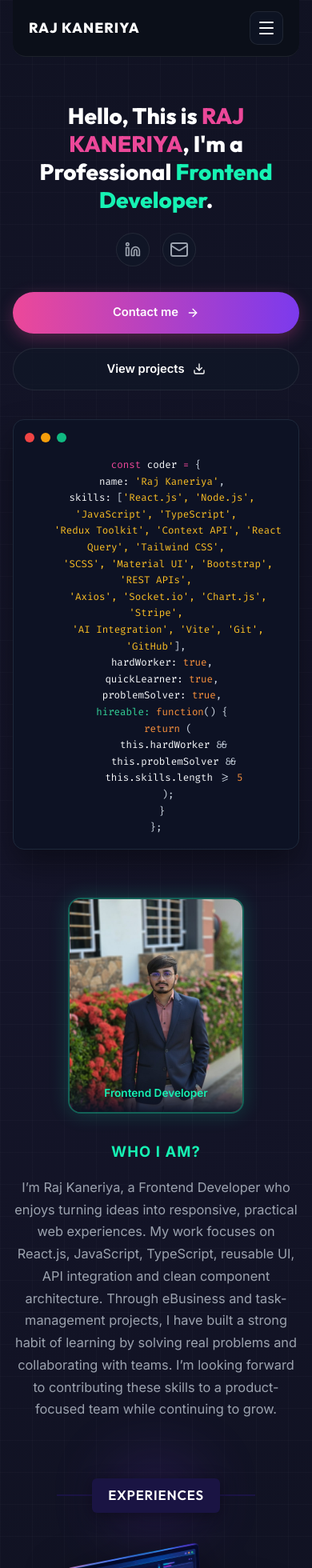
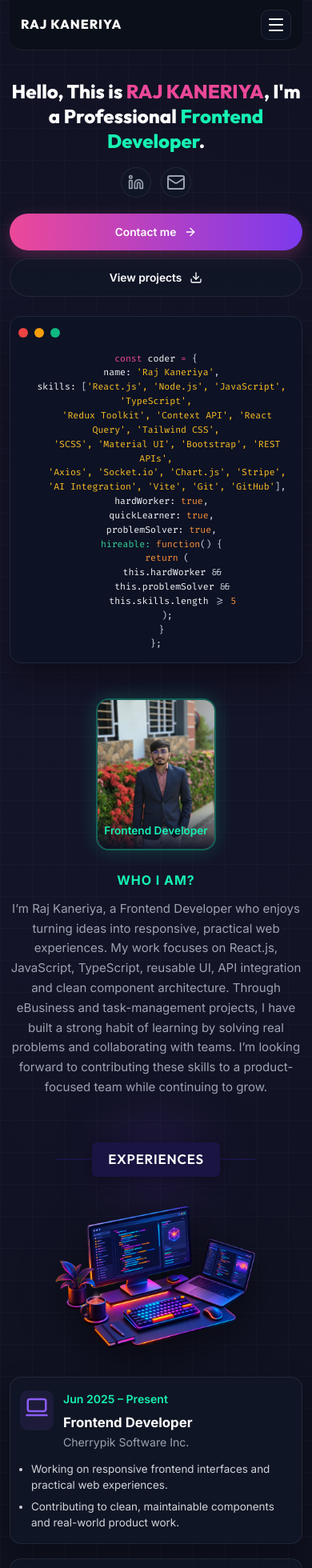
Before and after one commit to Raj-6090/Raj-Linkedin-Portfolio, a React (Vite) app: page / in a window 390 px wide. Shown: the top 1960 px of the page at 80% size. Built offline with nearby package versions, Linux system fonts and the light colour scheme.

Commit message:
Add dedicated Galaxy S25 & mobile view CSS responsiveness

```diff
--- a/src/index.css
+++ b/src/index.css
@@ -1438,3 +1438,324 @@ footer {
     display: none !important;
   }
 }
+
+/* ==========================================================================
+   Comprehensive Mobile View Optimization (Galaxy S25, iPhone & Android devices)
+   ========================================================================== */
+@media (max-width: 480px) {
+  html, body {
+    width: 100vw !important;
+    max-width: 100vw !important;
+    overflow-x: hidden !important;
+  }
+
+  .ashik-style {
+    padding: 0 12px !important;
+    width: 100% !important;
+    max-width: 100vw !important;
+    overflow-x: hidden !important;
+  }
+
+  /* Header & Navigation */
+  .ref-nav {
+    padding: 12px 14px !important;
+    margin-bottom: 12px !important;
+  }
+
+  .ref-logo {
+    font-size: 1rem !important;
+  }
+
+  .menu-trigger {
+    width: 38px !important;
+    height: 38px !important;
+  }
+
+  /* Hero Section */
+  .ref-hero {
+    padding: 24px 0 16px !important;
+    gap: 24px !important;
+  }
+
+  .hero-copy h1 {
+    font-size: 1.5rem !important;
+    line-height: 1.3 !important;
+    margin-bottom: 16px !important;
+    word-break: break-word !important;
+  }
+
+  .socials {
+    margin-bottom: 20px !important;
+    gap: 12px !important;
+  }
+
+  .socials a {
+    width: 38px !important;
+    height: 38px !important;
+  }
+
+  .hero-actions {
+    flex-direction: column !important;
+    width: 100% !important;
+    gap: 10px !important;
+  }
+
+  .outline-cta,
+  .fill-cta {
+    width: 100% !important;
+    justify-content: center !important;
+    padding: 12px 16px !important;
+    font-size: 0.86rem !important;
+  }
+
+  .terminal-card {
+    padding: 14px 10px !important;
+    width: 100% !important;
+    overflow: hidden !important;
+  }
+
+  .terminal-card pre {
+    font-size: 0.72rem !important;
+    line-height: 1.55 !important;
+    white-space: pre-wrap !important;
+    word-break: break-word !important;
+  }
+
+  /* About Section */
+  .about-section {
+    padding-top: 28px !important;
+    padding-bottom: 28px !important;
+    gap: 24px !important;
+  }
+
+  .profile-orb {
+    width: 150px !important;
+    height: 190px !important;
+  }
+
+  .about-copy .kicker {
+    font-size: 1rem !important;
+    margin-bottom: 10px !important;
+  }
+
+  .about-copy p {
+    font-size: 0.94rem !important;
+    line-height: 1.65 !important;
+  }
+
+  /* Experience Section */
+  .experience-section {
+    padding-top: 28px !important;
+    padding-bottom: 28px !important;
+  }
+
+  .experience-visual {
+    max-width: 280px !important;
+  }
+
+  .experience-grid {
+    gap: 18px !important;
+  }
+
+  .glow-card {
+    padding: 16px 12px !important;
+    width: 100% !important;
+  }
+
+  .experience-card-body {
+    flex-direction: row !important;
+    align-items: flex-start !important;
+    gap: 12px !important;
+  }
+
+  .experience-icon {
+    padding: 6px !important;
+  }
+
+  .experience-card-body h3 {
+    font-size: 1.05rem !important;
+    word-break: break-word !important;
+  }
+
+  .experience-company {
+    font-size: 0.88rem !important;
+  }
+
+  .glow-card ul {
+    margin-top: 12px !important;
+    padding-left: 14px !important;
+    gap: 6px !important;
+  }
+
+  .glow-card ul li {
+    font-size: 0.84rem !important;
+    line-height: 1.5 !important;
+  }
+
+  /* Skills Section */
+  .skills-section {
+    padding-top: 28px !important;
+    padding-bottom: 28px !important;
+  }
+
+  .skills-track {
+    gap: 10px !important;
+    padding-top: 12px !important;
+    padding-bottom: 12px !important;
+  }
+
+  .skills-track .skill-card {
+    width: 120px !important;
+    height: 105px !important;
+    flex: 0 0 120px !important;
+    padding: 10px 8px !important;
+    gap: 8px !important;
+  }
+
+  .skills-track .skill-card > svg,
+  .brand-skill-icon {
+    width: 32px !important;
+    height: 32px !important;
+    font-size: 1.2rem !important;
+  }
+
+  .skills-track .skill-card strong {
+    font-size: 0.8rem !important;
+  }
+
+  /* Education Section */
+  .education-section {
+    padding-top: 28px !important;
+    padding-bottom: 28px !important;
+  }
+
+  .education-grid {
+    gap: 16px !important;
+  }
+
+  .education-card {
+    padding: 16px 12px !important;
+  }
+
+  .education-card h3 {
+    font-size: 1.02rem !important;
+  }
+
+  /* Projects Section */
+  .projects-section {
+    padding-top: 28px !important;
+    padding-bottom: 28px !important;
+  }
+
+  .projects-terminal-grid {
+    gap: 20px !important;
+  }
+
+  .project-terminal-card {
+    width: 100% !important;
+    max-width: 100% !important;
+  }
+
+  .project-terminal-head {
+    min-height: 44px !important;
+    padding: 10px 12px !important;
+  }
+
+  .project-terminal-head .traffic {
+    display: none !important;
+  }
+
+  .project-terminal-head h3 {
+    font-size: 0.9rem !important;
+    padding: 0 !important;
+    word-break: break-word !important;
+  }
+
+  .project-code-body {
+    padding: 14px 10px !important;
+  }
+
+  .project-code-body code {
+    font-size: 0.74rem !important;
+    line-height: 1.55 !important;
+  }
+
+  .code-line {
+    padding-left: 8px !important;
+    margin: 2px 0 !important;
+  }
+
+  /* Contact Section */
+  .contact-section {
+    padding-top: 28px !important;
+    padding-bottom: 28px !important;
+  }
+
+  .contact-kicker {
+    font-size: 0.95rem !important;
+    margin-bottom: 20px !important;
+  }
+
+  .contact-grid {
+    gap: 24px !important;
+  }
+
+  .contact-form-card {
+    padding: 18px 12px !important;
+  }
+
+  .contact-description {
+    font-size: 0.88rem !important;
+    margin-bottom: 18px !important;
+  }
+
+  .form-field-group {
+    margin-bottom: 14px !important;
+  }
+
+  .form-field-group input,
+  .form-field-group textarea {
+    padding: 12px 14px !important;
+    font-size: 16px !important;
+  }
+
+  .contact-submit-btn {
+    width: 100% !important;
+    padding: 12px 16px !important;
+    font-size: 0.82rem !important;
+  }
+
+  .contact-info-col {
+    gap: 18px !important;
+  }
+
+  .contact-info-row {
+    gap: 12px !important;
+  }
+
+  .info-icon-badge {
+    width: 40px !important;
+    height: 40px !important;
+  }
+
+  .contact-info-row a,
+  .contact-info-row span {
+    font-size: 0.9rem !important;
+    word-break: break-all !important;
+    overflow-wrap: anywhere !important;
+  }
+
+  /* Footer & Scroll Top Button */
+  footer {
+    padding: 24px 0 !important;
+    font-size: 0.82rem !important;
+    margin-top: 24px !important;
+  }
+
+  .scroll-to-top-btn {
+    bottom: 16px !important;
+    right: 16px !important;
+    width: 40px !important;
+    height: 40px !important;
+  }
+}
```
